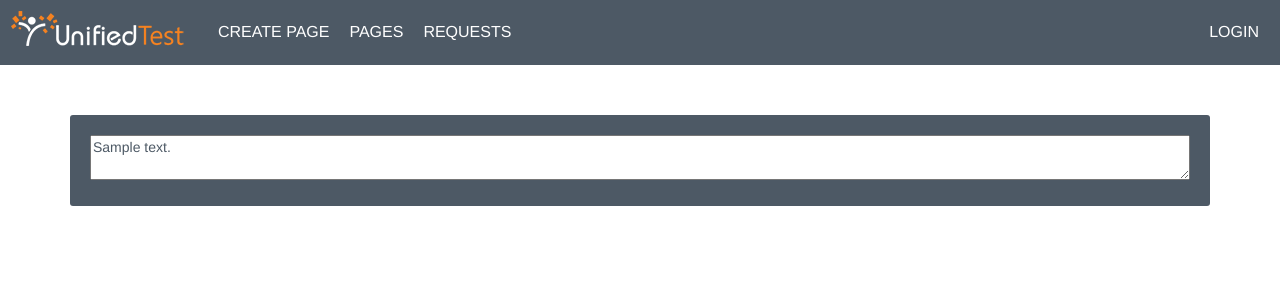
After one commit to shnako/iTec2015Camenita, a Django app: template unified_test/templates/app/text-wrapper.html in a window 1280 px wide. The commit adds this page. Shown: the top 300 px of the page. Run offline with Django 3.2, Linux system fonts and the light colour scheme; the template is opened without the code that fills it: most values are stand-ins (such as "Sample title", 1, 10 or a date in 2020); some libraries are stand-ins or nearby versions.

Commit message:
Showing raw text in frame.

```diff
--- /dev/null
+++ b/unified_test/static/css/text-wrapper.css
@@ -0,0 +1,9 @@
+#text-wrapper {
+    width: 100%;
+}
+
+#text-wrapper textarea {
+    width: 100%;
+    height: 80%;
+    resize: vertical;
+}
--- a/unified_test/templates/app/requests.html
+++ b/unified_test/templates/app/requests.html
@@ -8,21 +8,21 @@
     <table id="table-content" class="container content-container">
         <thead>
         <tr>
+            <th style="width: 20%">Page</th>
             <th style="width: 20%">Timestamp</th>
             <th style="width: 20%">Method</th>
             <th style="width: 20%">Request Body</th>
             <th style="width: 20%">Response Body</th>
-            <th style="width: 20%">Credentials</th>
         </tr>
         </thead>
         <tbody>
         {% for request in requests %}
             <tr>
+                <td><a href="{% url 'use-page' request.page.ref %}">{{ request.page }}</a></td>
                 <td>{{ request.timestamp }}</td>
                 <td>{{ request.request_method }}</td>
                 <td><a href="{% url 'view-request-body' request.id %}">View Request</a></td>
                 <td><a href="{% url 'view-response-body' request.id %}">View Response</a></td>
-{#                <td>{{ request.response_body }}</td>#}
             </tr>
         {% endfor %}
         </tbody>
--- /dev/null
+++ b/unified_test/templates/app/text-wrapper.html
@@ -0,0 +1,15 @@
+{% extends 'layouts/base.html' %}
+{% block title %}Pages{% endblock %}
+{% block extra-content-classes %}center-content-hv{% endblock %}
+{% load key_value %}
+{% block extra_libraries %}
+    <link rel="stylesheet" type="text/css" href="/static/css/text-wrapper.css">
+{% endblock %}
+
+{% block content %}
+
+    <div id="text-wrapper" class="container content-container">
+        <textarea id="text-content" readonly>{{ text_content }}</textarea>
+    </div>
+
+{% endblock %}
--- a/unified_test/unified_test/exceptions.py
+++ b/unified_test/unified_test/exceptions.py
@@ -1,6 +1,3 @@
-__author__ = 'Vlad Schnakovszki'
-
-
 # Exception used to signal that an error has occurred in the processing
 # of a request and that the specified message should be handled.
 # Can also specify the response_code and **will default to 400 Bad Request if response_code not specified**.
--- a/unified_test/unified_test/urls.py
+++ b/unified_test/unified_test/urls.py
@@ -1,5 +1,4 @@
 from django.conf.urls import patterns, include, url
-from django.contrib import admin
 
 urlpatterns = patterns('',
                        # Examples:
--- a/unified_test/unified_test/wsgi.py
+++ b/unified_test/unified_test/wsgi.py
@@ -15,4 +15,5 @@ sys.path.append('/projects/iTec2015Camenita/unified_test/unified_test')
 sys.path.append('/projects/iTec2015Camenita/unified_test')
 
 from django.core.wsgi import get_wsgi_application
+
 application = get_wsgi_application()
```
Also changed, not shown: unified_test/UnifiedTest/views.py (+10 -6 lines), unified_test/unified_test/decorators.py (+2 -7 lines), unified_test/user_management/views.py (+1 -9 lines), unified_test/templates/layouts/base.html (indentation only).
